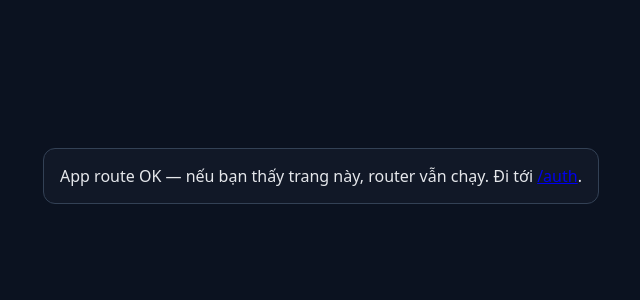
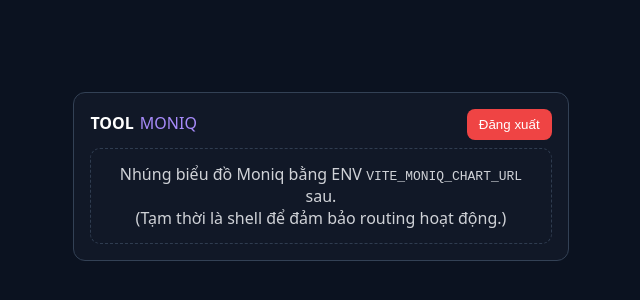
Before and after one commit to piupear206-oss/toolmoniq_web_latest, a React (Vite) app: page /dashboard in a window 1280 px wide. Before the commit this address led to /. Shown: the part 224-524 px from the top of the page, without its empty margins (319-959 px from the left). Built offline with nearby package versions, Linux system fonts and the light colour scheme.

Commit message:
Initial Commit

```diff
--- a/src/App.jsx
+++ b/src/App.jsx
@@ -1,13 +1,16 @@
 import React from 'react'
 import { BrowserRouter, Routes, Route, Navigate } from 'react-router-dom'
-function Diagnostics(){ return <div className="err">App route OK — nếu bạn thấy trang này, router vẫn chạy. Đi tới <a href="/auth">/auth</a>.</div> }
+import AuthPage from './pages/AuthPage.jsx'
+import Dashboard from './pages/Dashboard.jsx'
+
 export default function App(){
   return (
     <BrowserRouter>
       <Routes>
-        <Route path="/" element={<Diagnostics/>} />
-        <Route path="/auth" element={<div className="err">Auth route OK — render trang AuthPage.jsx của bạn tại đây.</div>} />
-        <Route path="*" element={<Navigate to="/" replace />} />
+        <Route path="/" element={<Navigate to="/auth" replace />} />
+        <Route path="/auth" element={<AuthPage />} />
+        <Route path="/dashboard" element={<Dashboard />} />
+        <Route path="*" element={<Navigate to="/auth" replace />} />
       </Routes>
     </BrowserRouter>
   )
--- a/src/pages/Dashboard.jsx
+++ b/src/pages/Dashboard.jsx
@@ -1 +1,20 @@
-export default function Dashboard(){return null}
+import React from 'react'
+
+export default function Dashboard(){
+  return (
+    <div style={{minHeight:'100vh',background:'#0b1220',color:'#e5e7eb',display:'grid',placeItems:'center',fontFamily:'system-ui,Segoe UI,Roboto,Arial'}}>
+      <div style={{background:'#111827',border:'1px solid #334155',borderRadius:12,padding:16,maxWidth:920,width:'92%'}}>
+        <div style={{display:'flex',alignItems:'baseline',gap:6,marginBottom:8}}>
+          <b style={{color:'#fff'}}>TOOL</b><span style={{color:'#a78bfa'}}>MONIQ</span>
+          <span style={{marginLeft:'auto'}}>
+            <button onClick={()=>{ localStorage.removeItem('tmq_session'); location.href='/auth' }} style={{background:'#ef4444',border:'none',color:'#fff',padding:'8px 12px',borderRadius:8,cursor:'pointer'}}>Đăng xuất</button>
+          </span>
+        </div>
+        <div style={{border:'1px dashed #334155',borderRadius:10,padding:14,textAlign:'center',opacity:.9}}>
+          Nhúng biểu đồ Moniq bằng ENV <code>VITE_MONIQ_CHART_URL</code> sau.<br/>
+          (Tạm thời là shell để đảm bảo routing hoạt động.)
+        </div>
+      </div>
+    </div>
+  )
+}
```
